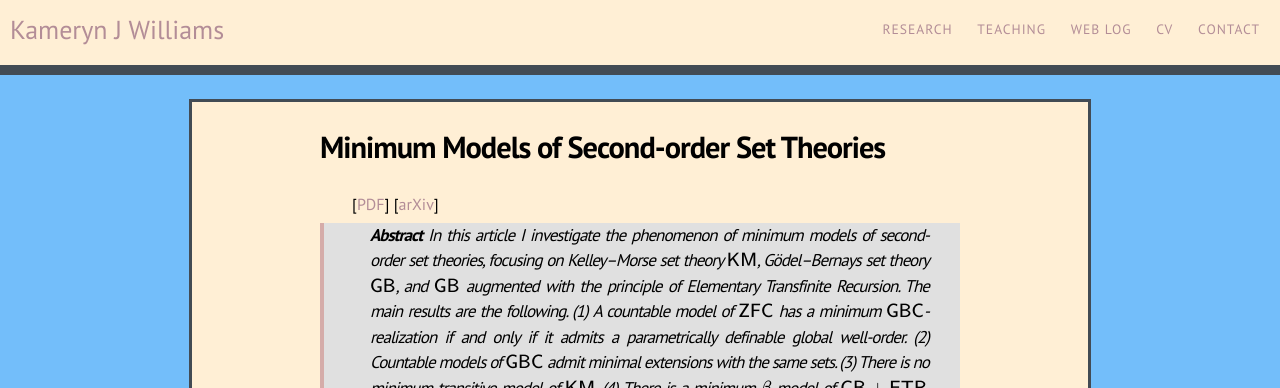
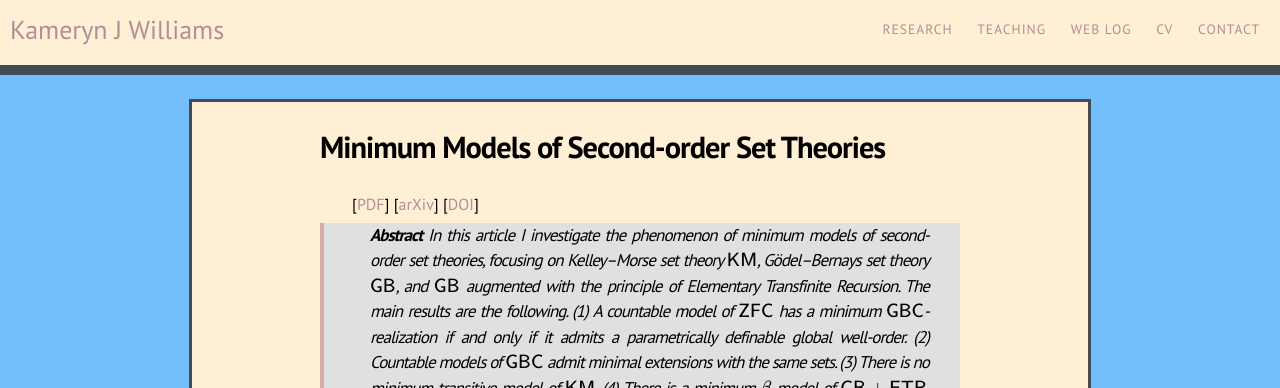
Before and after one commit to kamerynjw/kamerynjw.github.io, a Jekyll site: the page built from research/pubs/least-models.md, in a window 1280 px wide. Shown: the top 388 px of the page. Built offline with Jekyll 4.4.1, drawn with Linux system fonts in a browser that asks for light colours; nearby versions of some CDN libraries; formulas are drawn with MathJax 3.

Commit message:
added DOI for min models paper

```diff
--- a/research/pubs/least-models.md
+++ b/research/pubs/least-models.md
@@ -4,6 +4,6 @@ title: Minimum Models of Second-order Set Theories
 permalink: /research/pubs/least-models/
 ---
 
-[[PDF]({{ page.url }}kwilliams-least-models.pdf)] [[arXiv](https://arxiv.org/abs/1709.03955)]
+[[PDF]({{ page.url }}kwilliams-least-models.pdf)] [[arXiv](https://arxiv.org/abs/1709.03955)] [[DOI](https://doi.org/10.1017/jsl.2019.27)]
 
 > **Abstract** In this article I investigate the phenomenon of minimum models of second-order set theories, focusing on Kelley–Morse set theory $\mathsf{KM}$, Gödel–Bernays set theory $\mathsf{GB}$, and $\mathsf{GB}$ augmented with the principle of Elementary Transfinite Recursion. The main results are the following. (1) A countable model of $\mathsf{ZFC}$ has a minimum $\mathsf{GBC}$-realization if and only if it admits a parametrically definable global well-order. (2) Countable models of $\mathsf{GBC}$ admit minimal extensions with the same sets. (3) There is no minimum transitive model of $\mathsf{KM}$. (4) There is a minimum $\beta$-model of $\mathsf{GB} + \mathsf{ETR}$. The main question left unanswered by this article is whether there is a minimum transitive model of $\mathsf{GB} + \mathsf{ETR}$.
```
